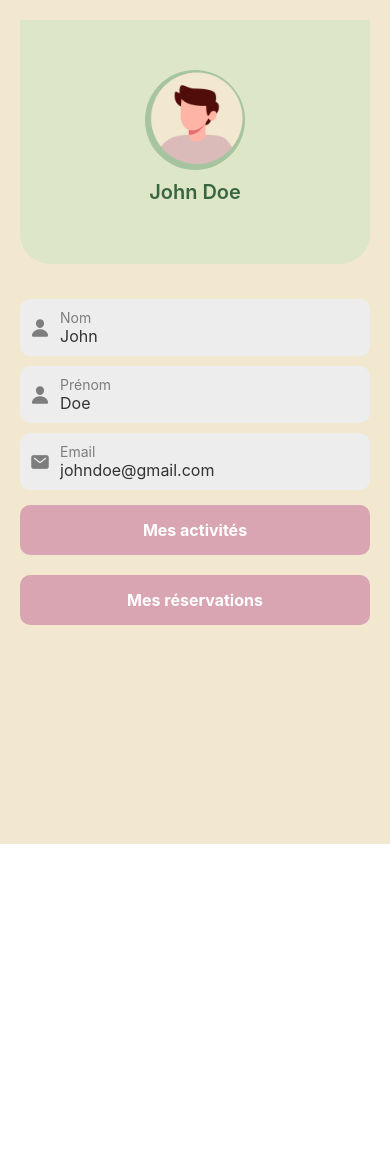
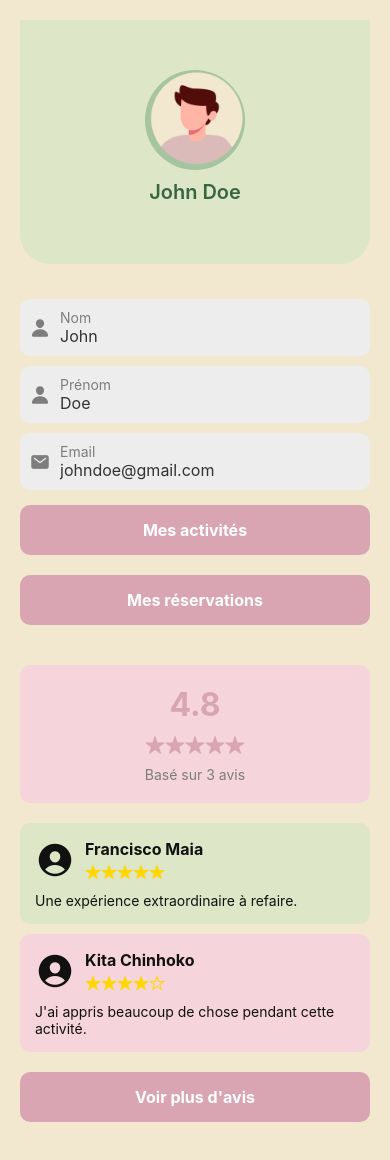
Before and after one commit to Inesamzr/Traveo-Front, a React Native app: screen /Auth in a window 390 px wide. Shown: the top 1160 px of the page. Before the commit the page ends 844 px from the top, so only its background shows below. Built offline with nearby package versions, Linux system fonts and the light colour scheme.

Commit message:
adding reviews on profil page

```diff
--- /dev/null
+++ b/Components/Review/ReviewCard.js
@@ -0,0 +1,56 @@
+import React from 'react';
+import { View, Text, StyleSheet } from 'react-native';
+import { Ionicons } from '@expo/vector-icons';
+
+export default function ReviewCard({ name, rating, comment, avatarColor }) {
+  return (
+    <View style={[styles.container, { backgroundColor: avatarColor }]}>
+      <View style={styles.header}>
+        <Ionicons name="person-circle" size={40} color="#111" />
+        <View style={styles.info}>
+          <Text style={styles.name}>{name}</Text>
+          <View style={styles.stars}>
+            {Array.from({ length: 5 }).map((_, index) => (
+              <Ionicons
+                key={index}
+                name={index < rating ? 'star' : 'star-outline'}
+                size={16}
+                color="#FFD700"
+              />
+            ))}
+          </View>
+        </View>
+      </View>
+      <Text style={styles.comment}>{comment}</Text>
+    </View>
+  );
+}
+
+const styles = StyleSheet.create({
+  container: {
+    padding: 15,
+    borderRadius: 10,
+    marginBottom: 10,
+  },
+  header: {
+    flexDirection: 'row',
+    alignItems: 'center',
+  },
+  info: {
+    marginLeft: 10,
+  },
+  name: {
+    fontSize: 16,
+    fontWeight: 'bold',
+    color: '#111',
+  },
+  stars: {
+    flexDirection: 'row',
+    marginTop: 5,
+  },
+  comment: {
+    marginTop: 10,
+    fontSize: 14,
+    color: '#111',
+  },
+});
--- /dev/null
+++ b/Components/Review/ReviewSummary.js
@@ -0,0 +1,45 @@
+import React from 'react';
+import { View, Text, StyleSheet } from 'react-native';
+import { Ionicons } from '@expo/vector-icons';
+
+export default function ReviewSummary({ rating, reviewsCount }) {
+  return (
+    <View style={styles.container}>
+      <Text style={styles.rating}>{rating.toFixed(1)}</Text>
+      <View style={styles.stars}>
+        {Array.from({ length: 5 }).map((_, index) => (
+          <Ionicons
+            key={index}
+            name={index < Math.round(rating) ? 'star' : 'star-outline'}
+            size={20}
+            color="#D9A5B3"
+          />
+        ))}
+      </View>
+      <Text style={styles.text}>Basé sur {reviewsCount} avis</Text>
+    </View>
+  );
+}
+
+const styles = StyleSheet.create({
+  container: {
+    backgroundColor: '#F5D4DB',
+    padding: 20,
+    borderRadius: 10,
+    alignItems: 'center',
+    marginBottom: 20,
+  },
+  rating: {
+    fontSize: 32,
+    fontWeight: 'bold',
+    color: '#D9A5B3',
+  },
+  stars: {
+    flexDirection: 'row',
+    marginVertical: 10,
+  },
+  text: {
+    fontSize: 14,
+    color: '#7D7D7D',
+  },
+});
--- /dev/null
+++ b/Components/Review/ReviewsSection.js
@@ -0,0 +1,55 @@
+import React, { useState } from 'react';
+import { View, StyleSheet, TouchableOpacity, Text } from 'react-native';
+import ReviewSummary from './ReviewSummary';
+import ReviewCard from './ReviewCard';
+
+export default function ReviewsSection({ reviews, rating, reviewsCount }) {
+  const [visibleReviews, setVisibleReviews] = useState(2); // Nombre d'avis visibles
+
+  const handleSeeMore = () => {
+    if (visibleReviews < reviews.length) {
+      setVisibleReviews(visibleReviews + 2); // Affiche 2 avis supplémentaires
+    } else {
+      console.log('Tous les avis sont déjà affichés');
+    }
+  };
+
+  return (
+    <View style={styles.container}>
+      <ReviewSummary rating={rating} reviewsCount={reviewsCount} />
+      {reviews.slice(0, visibleReviews).map((review, index) => (
+        <ReviewCard
+          key={index}
+          name={review.name}
+          rating={review.rating}
+          comment={review.comment}
+          avatarColor={index % 2 === 0 ? '#DDE6C7' : '#F5D4DB'}
+        />
+      ))}
+      {visibleReviews < reviews.length && (
+        <TouchableOpacity style={styles.button} onPress={handleSeeMore}>
+          <Text style={styles.buttonText}>Voir plus d'avis</Text>
+        </TouchableOpacity>
+      )}
+    </View>
+  );
+}
+
+const styles = StyleSheet.create({
+  container: {
+    marginTop: 30,
+    marginBottom: 80
+  },
+  button: {
+    backgroundColor: '#D9A5B3',
+    borderRadius: 10,
+    paddingVertical: 15,
+    alignItems: 'center',
+    marginTop: 10,
+  },
+  buttonText: {
+    color: '#FFF',
+    fontSize: 16,
+    fontWeight: 'bold',
+  },
+});
--- a/screens/Profil/ProfilPage.js
+++ b/screens/Profil/ProfilPage.js
@@ -3,6 +3,7 @@ import { TouchableOpacity, View, StyleSheet, ScrollView, Text } from 'react-nati
 import ProfilHeader from '../../Components/Profil/ProfilHeader';
 import ProfilField from '../../Components/Profil/ProfilField';
 import ProfilButton from '../../Components/Profil/ProfilButton';
+import ReviewsSection from '../../Components/Review/ReviewsSection';
 import texts from '../../localization/localization';
 import { useLanguage } from '../../localization/LanguageContext';
 
@@ -13,24 +14,28 @@ export default function ProfilePage({ navigation }) {
   const [firstName, setFirstName] = useState('John');
   const [lastName, setLastName] = useState('Doe');
   const [email, setEmail] = useState('johndoe@gmail.com');
-  const [isModified, setIsModified] = useState(false);
-
-  const handleSave = () => {
-    console.log('Modifications enregistrées :', { firstName, lastName, email });
-    setIsModified(false);
-  };
+  const [isModified, setIsModified] = useState(false); // Ajouter l'état pour suivre les modifications
+  const [reviews] = useState([
+    { name: 'Francisco Maia', rating: 5, comment: 'Une expérience extraordinaire à refaire.' },
+    { name: 'Kita Chinhoko', rating: 4, comment: "J'ai appris beaucoup de chose pendant cette activité." },
+    { name: 'Kita Chinhoko', rating: 4, comment: "J'ai appris beaucoup de chose pendant cette activité." },
+  ]);
 
   const handleFieldChange = (field, value) => {
     if (field === 'firstName') setFirstName(value);
     if (field === 'lastName') setLastName(value);
     if (field === 'email') setEmail(value);
-    setIsModified(true); // Active le bouton enregistrer si une modification est détectée
+    setIsModified(true); // Activer l'état de modification
+  };
+
+  const handleSave = () => {
+    console.log('Modifications enregistrées :', { firstName, lastName, email });
+    setIsModified(false); // Réinitialiser après sauvegarde
   };
 
   return (
     <ScrollView style={styles.container} contentContainerStyle={styles.content}>
       <ProfilHeader name={`${firstName} ${lastName}`} onEdit={() => console.log('Edit profile clicked')} />
-
       <View style={styles.fields}>
         <ProfilField
           label={currentTexts.firstNamePlaceholder}
@@ -54,15 +59,18 @@ export default function ProfilePage({ navigation }) {
           onChangeText={(value) => handleFieldChange('email', value)}
         />
       </View>
-
-      <ProfilButton label="Mes activités" onPress={() => navigation.navigate('Activities')} />
-      <ProfilButton label="Mes réservations" onPress={() => navigation.navigate('Reservations')} />
-
       {isModified && (
         <TouchableOpacity style={styles.saveButton} onPress={handleSave}>
           <Text style={styles.saveButtonText}>Enregistrer</Text>
         </TouchableOpacity>
       )}
+      <ProfilButton label="Mes activités" onPress={() => navigation.navigate('Activities')} />
+      <ProfilButton label="Mes réservations" onPress={() => navigation.navigate('Reservations')} />
+      <ReviewsSection
+        reviews={reviews}
+        rating={4.8}
+        reviewsCount={reviews.length}
+      />
     </ScrollView>
   );
 }
```
Also changed, not shown: 1 other file (tests, documents, lock files or other folders).
